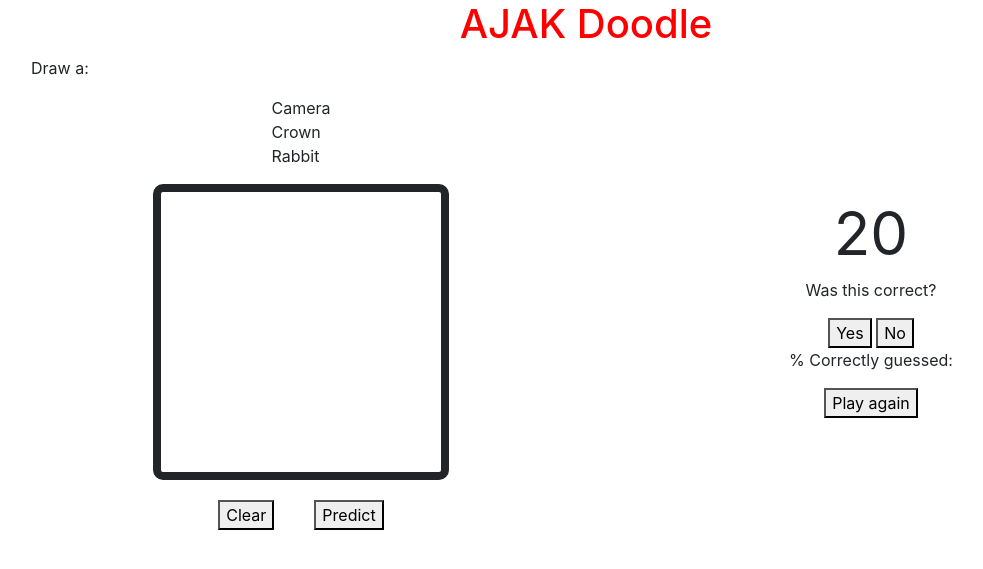
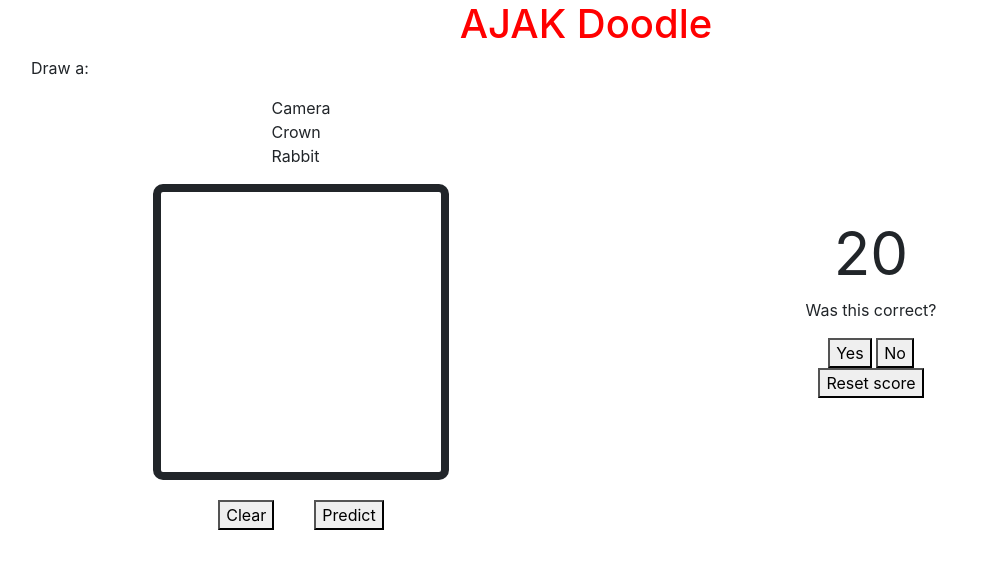
Before and after one commit to jpalmerr/ajak-final-project, a Flask app: page / in a window 1280 px wide. Shown: the top 569 px of the page, without its empty margins (54-1037 px from the left). Run offline with Flask 2, Linux system fonts and the light colour scheme; some libraries are stand-ins or nearby versions.

Commit message:
Tidy up: Fixed conventional naming errors. Hide user stats until first yes, no response.
Co-authored-by: James Palmer <jamesdcpalmer1@gmail.com>
Co-authored-by: Amy Jordan <amy_jordan@live.co.uk>

```diff
--- a/static/js/draw.js
+++ b/static/js/draw.js
@@ -28,7 +28,7 @@
     if (n === 0) {
       var timeLeft = 20;
       var timer = document.getElementById('timer');
-      var predictButton = document.getElementById('predictButton')
+      var predictButton = document.getElementById('predict-button')
 
       var timerId = setInterval(countdown, 1000);
 
--- a/static/js/script.js
+++ b/static/js/script.js
@@ -1,4 +1,4 @@
-$("#predictButton").click(function(event){
+$("#predict-button").click(function(event){
   event.preventDefault()
   var canvasObj = document.getElementById("canvas");
   var img = canvasObj.toDataURL();
@@ -37,10 +37,10 @@
 function percentageTracker(){
   var totalAttempts = localStorage.clickcount
   var percentage = (localStorage.correctAttempts / totalAttempts) * 100
-  document.getElementById("percentageCorrect").innerHTML = Math.round(percentage)
+  document.getElementById("percentage-correct").innerHTML = `% correctly guessed: ${Math.round(percentage)}`
 }
 
-$("#playAgain").click(function(event){
+$("#reset-score").click(function(event){
   localStorage.clear();
-  document.getElementById("percentageCorrect").innerHTML = ""
+  document.getElementById("percentage-correct").innerHTML = ""
 })
--- a/templates/index.html
+++ b/templates/index.html
@@ -33,7 +33,7 @@
             </div>
             <div class="flexbox-center">
                 <button type="button" id="clear-canvas" class="button">Clear</button>
-                <button type="button" id="predictButton" class="button" onclick="stopCountdown()">Predict</button>
+                <button type="button" id="predict-button" class="button" onclick="stopCountdown()">Predict</button>
             </div>
           </div>
 
@@ -43,18 +43,18 @@
                   <span id="result"></span>
               </div>
 
-              <div class="userConfirm" id="userConfirm">
+              <div class="user-confirm" id="user-confirm">
                 <p>Was this correct?</p>
                 <button onclick="correctCounter()">Yes</button>
                 <button onclick="incorrectCounter()">No</button>
               </div>
 
-              <div class="performanceData" id="performanceData">
-                  <p>% Correctly guessed: </p> <span id="percentageCorrect"></span>
+              <div class="performance-data" id="performance-data">
+                  <span id="percentage-correct"></span>
               </div>
 
               <div>
-                  <button id="playAgain">Play again</button>
+                  <button id="reset-score">Reset score</button>
               </div>
           </div>
       </div>
```
Also changed, not shown: tests/features/index_test.py (+1 -1 lines).
